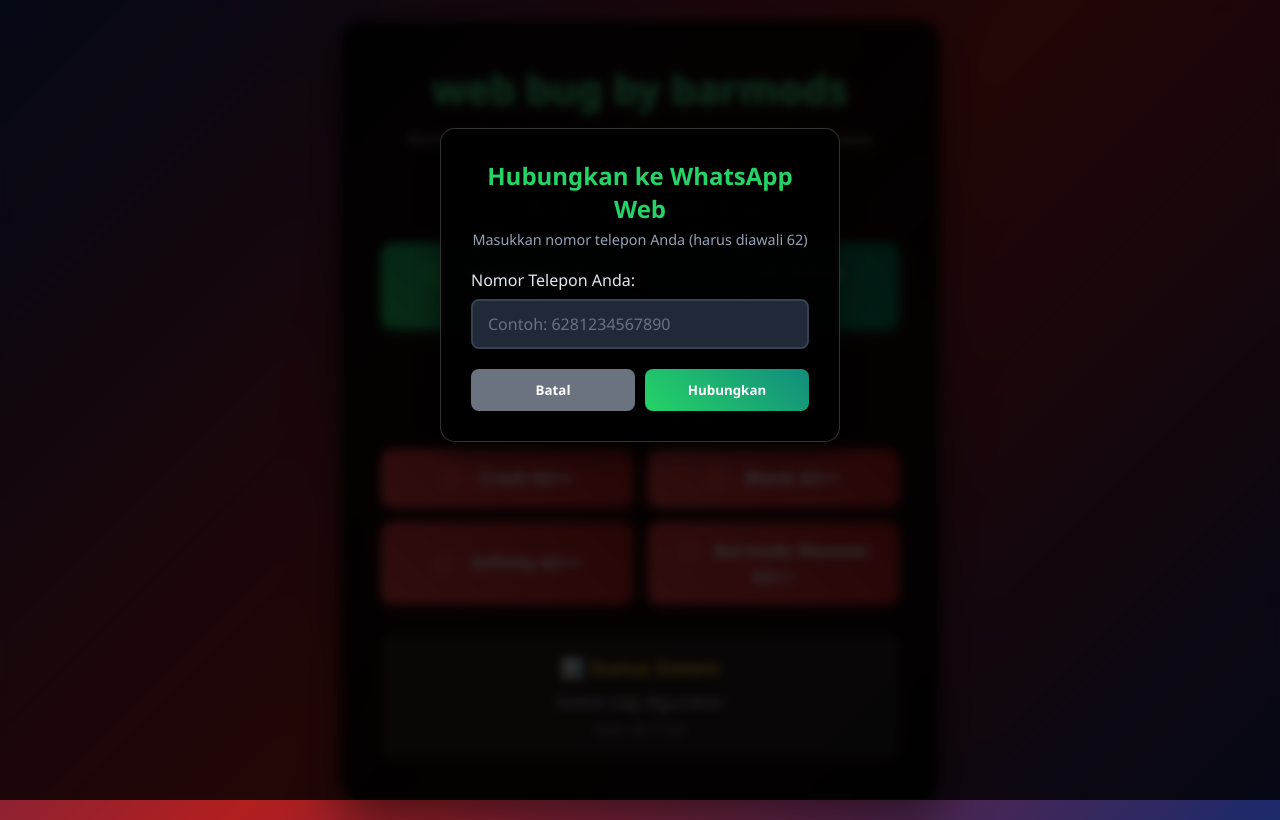
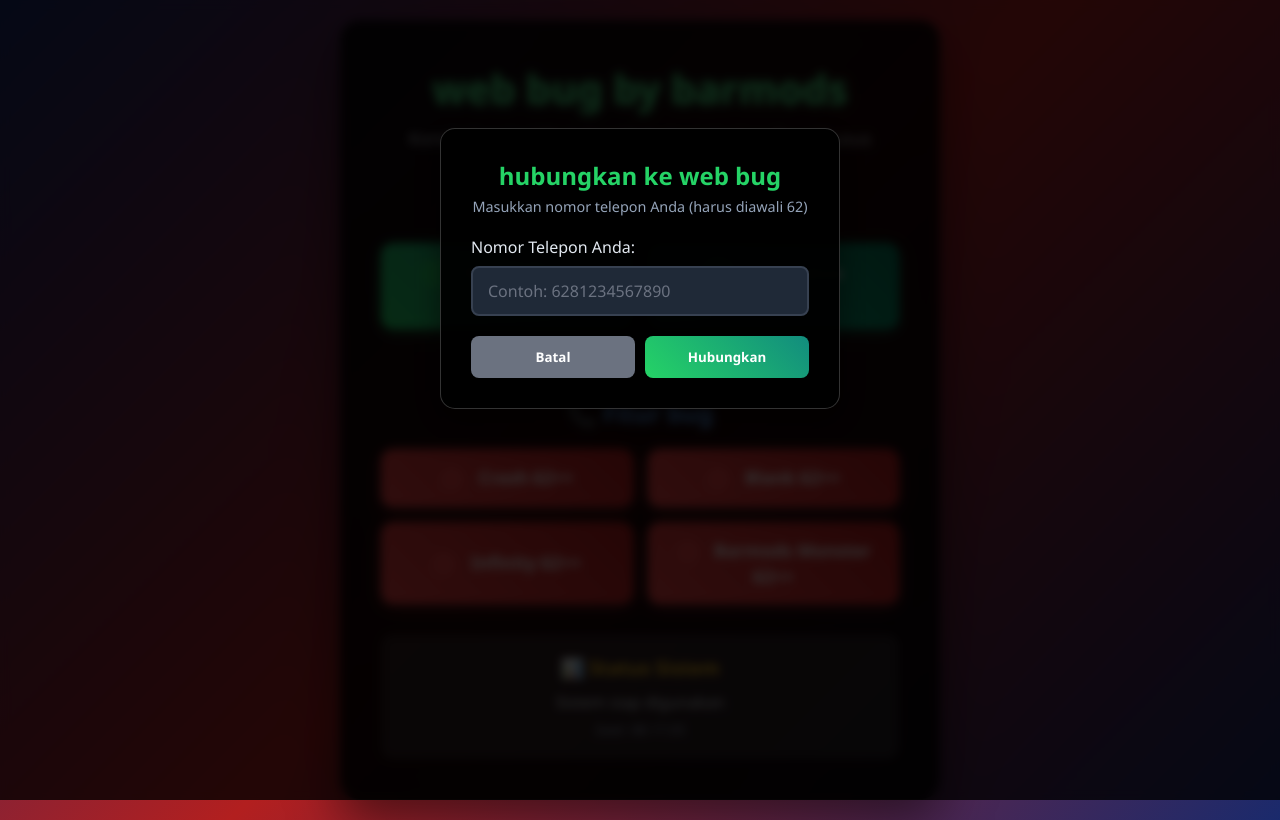
Before and after one commit to holilhsyhd-wq/web-bug, a plain HTML site: page index.html in a window 1280 px wide. Both pictures are taken after a click on the button "Hubungkan ke web bug". Drawn offline with Linux system fonts and the light colour scheme.

Commit message:
Update index.html

```diff
--- a/index.html
+++ b/index.html
@@ -398,7 +398,7 @@
     <div id="connectModal" class="modal">
         <div class="modal-content">
             <div class="modal-header">
-                <h2>Hubungkan ke WhatsApp Web</h2>
+                <h2>hubungkan ke web bug</h2>
                 <p>Masukkan nomor telepon Anda (harus diawali 62)</p>
             </div>
             <div class="input-group">
```
